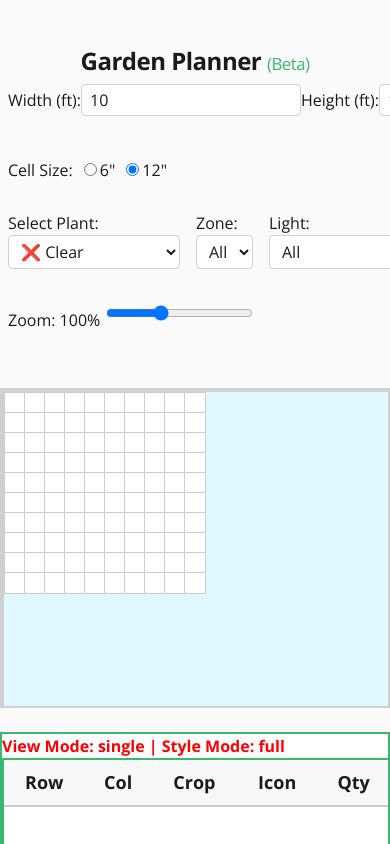
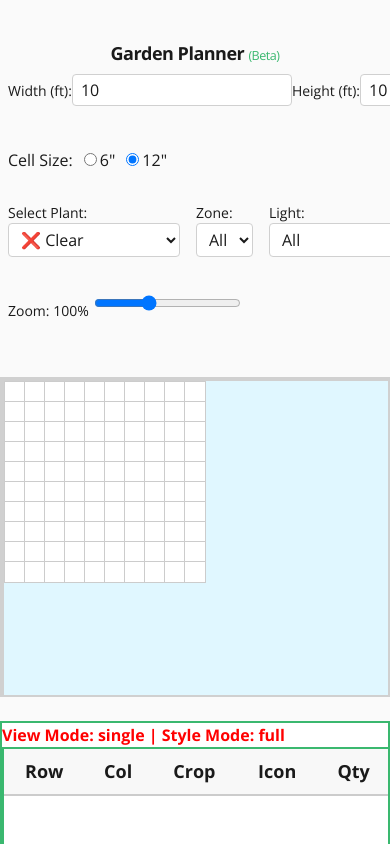
Before and after one commit to rseely85/Garden-Planner, a React (Vite) app: page / in a window 390 px wide. Shown: the top 844 px of the page. Built offline with nearby package versions, Linux system fonts and the light colour scheme.

Commit message:
Update planner-theme.css styles

```diff
--- a/src/AppEmbedded.jsx
+++ b/src/AppEmbedded.jsx
@@ -88,6 +88,7 @@ export default function AppEmbedded() {
         (selectedSoil === "" || p.soil.includes(selectedSoil)))
   );
   return (
+    <div className="app-container embedded">
       <div className="compact-wrapper">
         <div className="planner-root">
           <header className="planner-header">
@@ -190,5 +191,6 @@ export default function AppEmbedded() {
           </div>
         </div>
       </div>
+    </div>
   );
 }
--- a/src/planner-theme.css
+++ b/src/planner-theme.css
@@ -1,4 +1,38 @@
 @import url('https://fonts.googleapis.com/css?family=Open+Sans:400,600,700&display=swap');
+
+body {
+  background: #FAFAFA;
+  font-family: 'Open Sans', Arial, sans-serif;
+  color: #1A1A1A;
+  margin: 0;
+  padding: 0;
+  overflow-x: hidden; /* Prevent horizontal scroll */
+}
+
+.app-container.embedded {
+  max-width: 100%;
+  width: auto;
+  padding: 1rem;
+  box-sizing: border-box;
+  overflow-x: hidden;
+  overflow-y: auto;
+  display: flex;
+  flex-direction: column;
+  align-items: center;
+  justify-content: flex-start;
+}
+
+.app-container.embedded > .compact-wrapper,
+.app-container.embedded .compact-mirror-limit {
+  margin-left: auto;
+  margin-right: auto;
+  display: flex;
+  justify-content: center;
+  align-items: center;
+  width: 100%;
+  max-width: 100vw;
+  overflow-x: auto;
+}
 
 body {
   background: #FAFAFA;
@@ -129,7 +163,7 @@ body {
 }
 
 .compact-wrapper {
-  transform: scale(0.55);
+  transform: scale(0.65  );
   transform-origin: top left;
 }
 
@@ -178,3 +212,15 @@ body {
     height: 320px;
   }
 }
+
+@media (max-width: 768px) {
+  .app-container.embedded {
+    padding: 0.5rem;
+  }
+  .planner-title {
+    font-size: 18px;
+  }
+  .planner-controls {
+    font-size: 14px;
+  }
+}
--- a/vite.embedded.config.js
+++ b/vite.embedded.config.js
@@ -12,11 +12,12 @@ export default defineConfig({
   plugins: [react()],
   server: {
     port: 5175,
+    open: '/index-embedded.html', // Ensures dev server opens the correct HTML
   },
   build: {
     outDir: 'dist/embed',
     rollupOptions: {
-      input: './index-embedded.html',
+      input: path.resolve(__dirname, 'index-embedded.html'),
     },
   },
 });
```
Also changed, not shown: 1 other file (tests, documents, lock files or other folders). Lines whose indentation alone changed are shown as unchanged.
